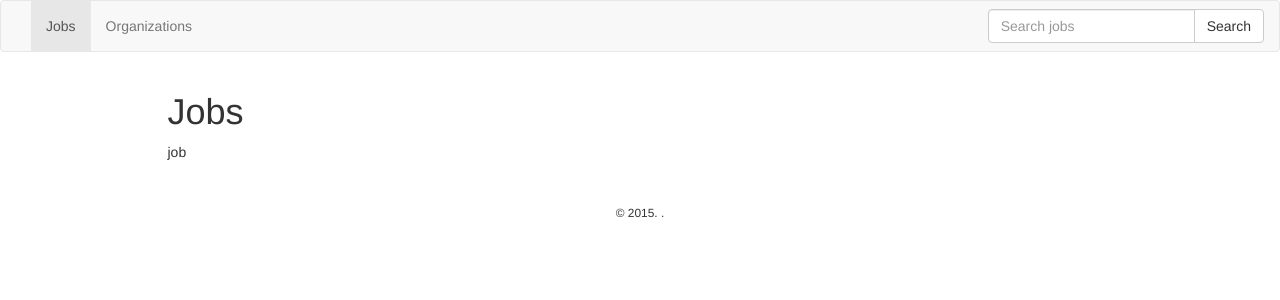
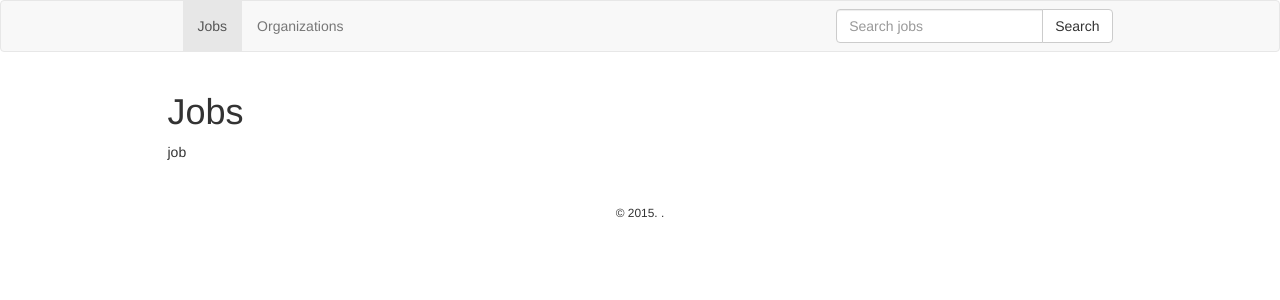
Before and after one commit to dillonko/jobboardscraper, a Django app: template timgorin/templates/jobs/job_list.html in a window 1280 px wide. Shown: the top 300 px of the page. Run offline with Django 3.2, Linux system fonts and the light colour scheme; the template is opened without the code that fills it, so the values that code supplies are empty; some libraries are stand-ins or nearby versions.

Commit message:
Fixing width on nav container

```diff
--- a/timgorin/templates/base.html
+++ b/timgorin/templates/base.html
@@ -15,7 +15,10 @@
 <body>
 
 <nav class="navbar navbar-default">
-    <div class="container-fluid">
+    <div class="container">
+        <div class="row">
+            <div class="col-lg-10 col-lg-offset-1">
+
                 <div class="navbar-header">
                     <button type="button" class="navbar-toggle collapsed" data-toggle="collapse" data-target="#bs-example-navbar-collapse-1">
                         <span class="sr-only">Toggle navigation</span>
@@ -40,6 +43,9 @@
                         </li>
                     </ul>
                 </div>
+
+            </div>
+        </div>
     </div>
 </nav>
 
@@ -52,9 +58,7 @@
             </main>
         </div>
     </div>
-</div>
 
-<div class="container">
     <div class="row">
         <div class="col-lg-10 col-lg-offset-1">
             <footer class="site-footer">
```
Lines whose indentation alone changed are shown as unchanged.
